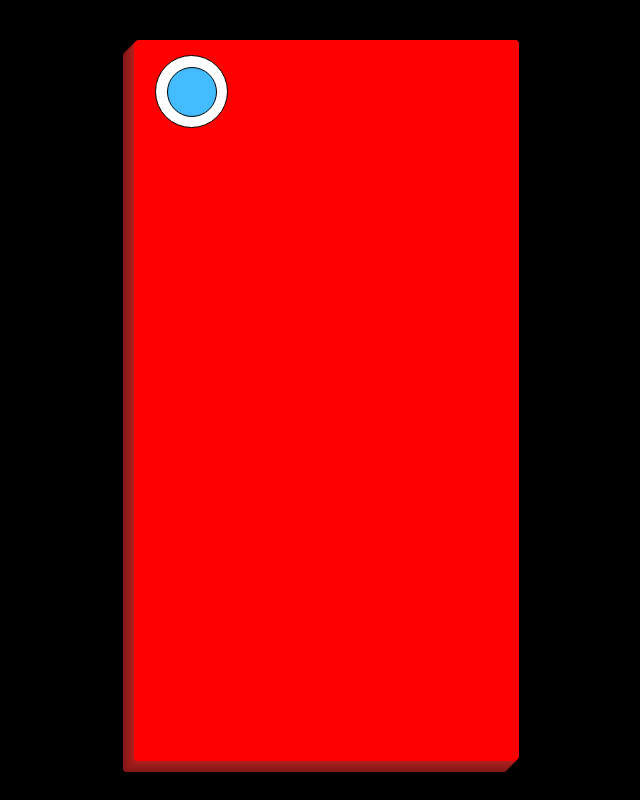
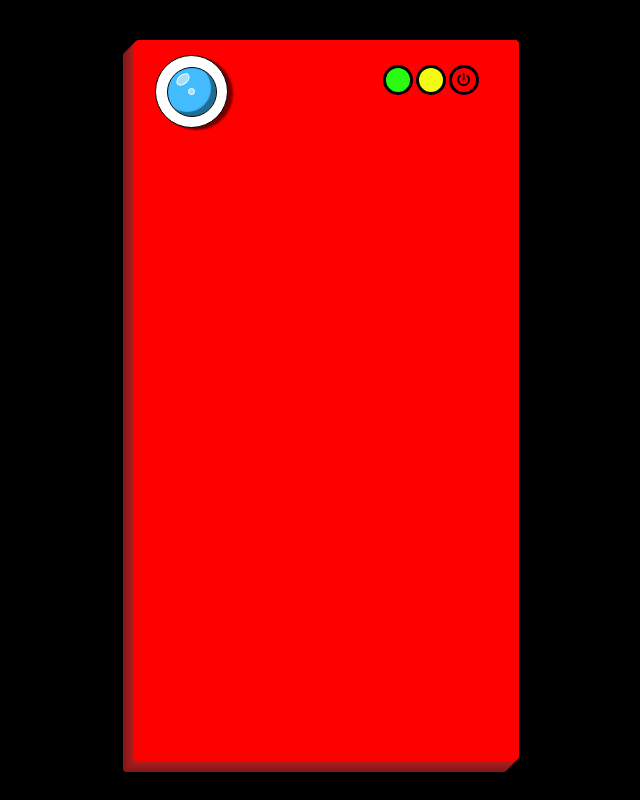
Before and after one commit to GastonCelis/pokedex, a React (Vite) app: page / in a window 1280 px wide. Shown: the whole page, without its empty margins (313-953 px from the left). Built offline with nearby package versions, Linux system fonts and the light colour scheme.

Commit message:
agregado de botones de accion header

```diff
--- a/package.json
+++ b/package.json
@@ -10,6 +10,11 @@
     "preview": "vite preview"
   },
   "dependencies": {
+    "@fortawesome/fontawesome-free": "^6.5.1",
+    "@fortawesome/fontawesome-svg-core": "^6.5.1",
+    "@fortawesome/free-regular-svg-icons": "^6.5.1",
+    "@fortawesome/free-solid-svg-icons": "^6.5.1",
+    "@fortawesome/react-fontawesome": "^0.2.0",
     "@reduxjs/toolkit": "^2.2.1",
     "axios": "^1.6.7",
     "react": "^18.2.0",
--- a/src/components/pokeHeader/index.tsx
+++ b/src/components/pokeHeader/index.tsx
@@ -1,14 +1,26 @@
+import { FontAwesomeIcon } from '@fortawesome/react-fontawesome';
 import './pokeHeader.scss'
+import { faPowerOff } from '@fortawesome/free-solid-svg-icons';
 
 const PokeHeader = () => {
     return (
         <div className='container-pokeHeader'>
             <div className='container-circle-on'>
-                <div className='circle-on'></div>
+                <div className='circle-on'>
+                    <div className='circle-on-min-1'>
+                    </div>
+                    <div className='circle-on-min-2'>
+                    </div>
+                </div>
             </div>
-            <div className='circle-reset'></div>
-            <div className='circle-search'></div>
-            <div className='circle-close'></div>
+
+            <div className='container-circle-action'>
+                <button className='circle-reset'></button>
+                <button className='circle-search'></button>
+                <button className='circle-close'>
+                    <FontAwesomeIcon icon={faPowerOff} />
+                </button>
+            </div>
         </div>
     );
 };
--- a/src/components/pokeHeader/pokeHeader.scss
+++ b/src/components/pokeHeader/pokeHeader.scss
@@ -2,6 +2,7 @@
     position: absolute;
     top: 15px;
     left: 20px;
+    width: 100%;
 }
 
 .container-circle-on{
@@ -13,12 +14,84 @@
     height: 73px;
     background-color: white;
     border: 1px solid black;
+    box-shadow: 5px 2px 2px rgba(0, 0, 0, 0.544);
+}
+
+.container-circle-action{
+    position: absolute;
+    display: flex;
+    justify-content: center;
+    align-items: center;
+    gap: 3px;
+    top: 10px;
+    right: 60px;
 }
 
 .circle-on{
+    position: relative;
+    display: flex;
+    justify-content: center;
+    align-items: center;
     border-radius: 50%;
     width: 50px;
     height: 50px;
     border: 1px solid black;
     background-color: rgb(66, 188, 254);
+    box-shadow: inset -5px -4px 1px rgb(31, 109, 151);
 }
+
+.circle-on-min-1{
+    position: absolute;
+    top: 4px;
+    left: 10px;
+    width: 10px;
+    height: 15px;
+    border-radius: 50%;
+    background-color: rgba(255, 255, 255, 0.514);
+    border: 1px solid white;
+    rotate: 50deg;
+}
+
+.circle-on-min-2{
+    width: 7px;
+    height: 7px;
+    border-radius: 50%;
+    background-color: rgba(255, 255, 255, 0.516);
+    border: 1px solid white;
+}
+
+.circle-reset{
+    border-radius: 50%;
+    cursor: pointer;
+    display: flex;
+    justify-content: center;
+    align-items: center;
+    width: 30px;
+    height: 30px;
+    border: 3px solid black;
+    background-color: rgb(45, 250, 18);
+}
+
+.circle-search{
+    border-radius: 50%;
+    cursor: pointer;
+    display: flex;
+    justify-content: center;
+    align-items: center;
+    width: 30px;
+    height: 30px;
+    border: 3px solid black;
+    background-color: rgb(242, 250, 18);
+}
+
+.circle-close{
+    border-radius: 50%;
+    cursor: pointer;
+    display: flex;
+    justify-content: center;
+    align-items: center;
+    width: 30px;
+    height: 30px;
+    border: 3px solid black;
+    background-color: rgb(252, 1, 1);
+}
```
Also changed, not shown: 1 other file (tests, documents, lock files or other folders).
